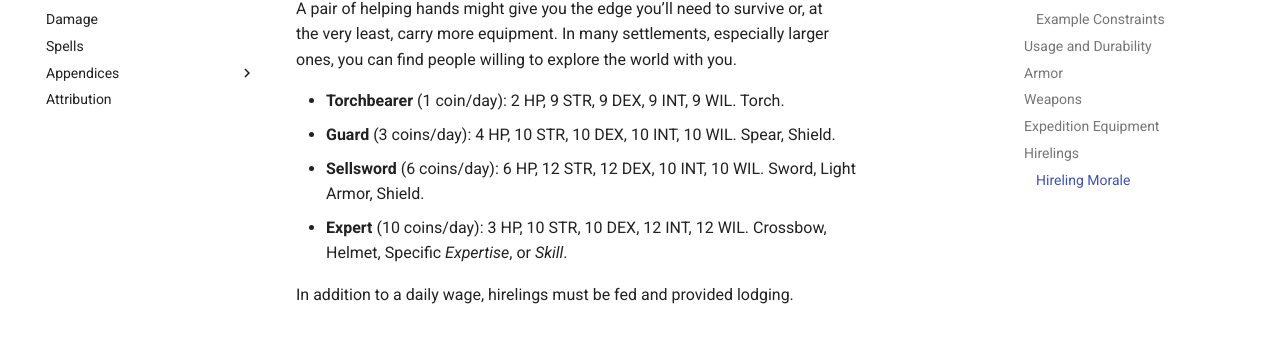
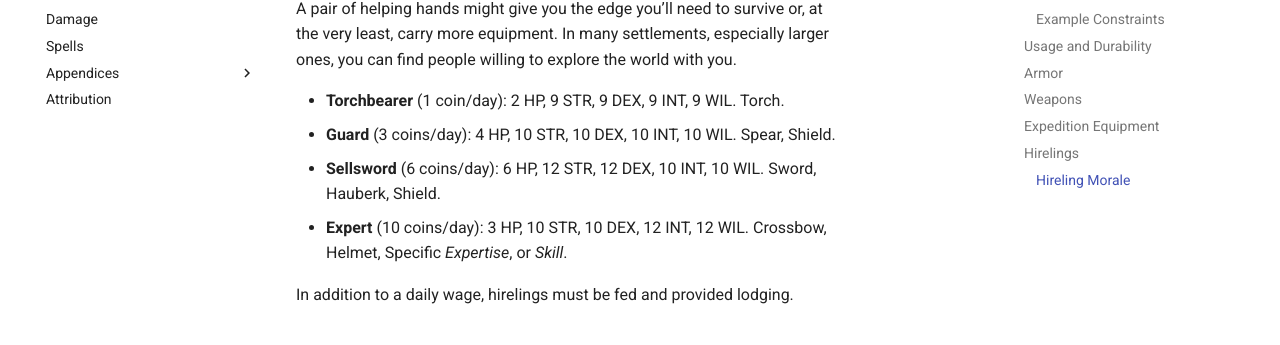
Before and after one commit to joemoose/dungeoneers.d20, an MkDocs documentation site: the page built from docs/equipment.md, in a window 1280 px wide and 900 px high, scrolled down 6442 px. Shown: the part 224-569 px from the top of the window. Built offline with MkDocs 1.6.1 and Material for MkDocs 9.7.7, drawn with Linux system fonts in a browser that asks for light colours; comment, search, counter and statistics services are not loaded.

Commit message:
Update equipment.md

```diff
--- a/docs/equipment.md
+++ b/docs/equipment.md
@@ -172,7 +172,7 @@ A pair of helping hands might give you the edge you’ll need to survive or, at
 
 - **Torchbearer** (1 coin/day): 2 HP, 9 STR, 9 DEX, 9 INT, 9 WIL. Torch.
 - **Guard** (3 coins/day): 4 HP, 10 STR, 10 DEX, 10 INT, 10 WIL. Spear, Shield.
-- **Sellsword** (6 coins/day): 6 HP, 12 STR, 12 DEX, 10 INT, 10 WIL. Sword, Light Armor, Shield.
+- **Sellsword** (6 coins/day): 6 HP, 12 STR, 12 DEX, 10 INT, 10 WIL. Sword, Hauberk, Shield.
 - **Expert** (10 coins/day): 3 HP, 10 STR, 10 DEX, 12 INT, 12 WIL. Crossbow, Helmet, Specific *Expertise*, or *Skill*.
 
 In addition to a daily wage, hirelings must be fed and provided lodging.
```
